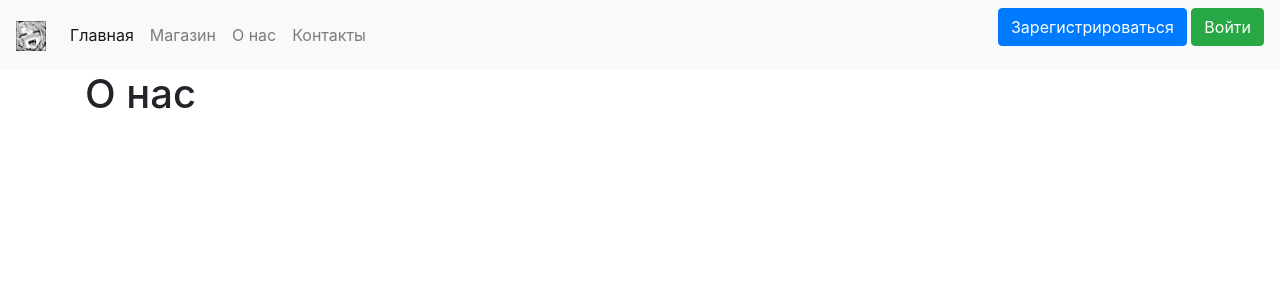
After one commit to Joleg1c-c/dark_deep_place, a Flask app: page /about_us in a window 1280 px wide. The commit adds this page. Shown: the top 300 px of the page. Run offline with Flask 2, Linux system fonts and the light colour scheme; some libraries are stand-ins or nearby versions.

Commit message:
standartV1.4 доработка всех менюшек

```diff
--- a/main.py
+++ b/main.py
@@ -23,7 +23,7 @@ def main_page():
 
 
 @app.route("/shop")
-def index():
+def shop():
     session = db_session.create_session()
     news = session.query(News).filter(News.is_private != True)
     if current_user.is_authenticated:
@@ -33,6 +33,13 @@ def index():
         news = session.query(News).filter(News.is_private != True)
     return render_template("index.html", news=news)
 
+@app.route("/about_us")
+def about_us():
+    return render_template('about_us.html', title="О нас")
+
+@app.route("/contacts")
+def contacts():
+    return render_template('contacts.html', title="О нас")
 
 @app.route('/news', methods=['GET', 'POST'])
 @login_required
@@ -149,7 +156,7 @@ def load_user(user_id):
 
 
 def main():
-    db_session.global_init("db/blogs.sqlite")
+    db_session.global_init("db/barahol.sqlite")
     app.run()
 
 
--- /dev/null
+++ b/templates/about_us.html
@@ -0,0 +1,5 @@
+{% extends "base.html" %}
+
+{% block content %}
+<h1>О нас</h1>
+{% endblock %}
--- a/templates/base.html
+++ b/templates/base.html
@@ -1,5 +1,5 @@
 <!doctype html>
-<html lang="en">
+<html lang="ru">
 <head>
     <meta charset="utf-8">
     <meta name="viewport" content="width=device-width, initial-scale=1, shrink-to-fit=no">
@@ -20,7 +20,7 @@
             <a class="nav-item nav-link active" href="/">Главная <span class="sr-only">(current)</span></a>
             <a class="nav-item nav-link" href="/shop">Магазин</a>
             <a class="nav-item nav-link" href="/about_us">О нас</a>
-            <a class="nav-item nav-link disabled" href="#">Контакты</a>
+            <a class="nav-item nav-link" href="/contacts">Контакты</a>
         </div>
     </div>
     {% if current_user.is_authenticated %}
--- /dev/null
+++ b/templates/contacts.html
@@ -0,0 +1,5 @@
+{% extends "base.html" %}
+
+{% block content %}
+<h1>Наши контакты:</h1>
+{% endblock %}
```
Also changed, not shown: db/barahol.sqlite (added), db/blogs.sqlite (deleted).
